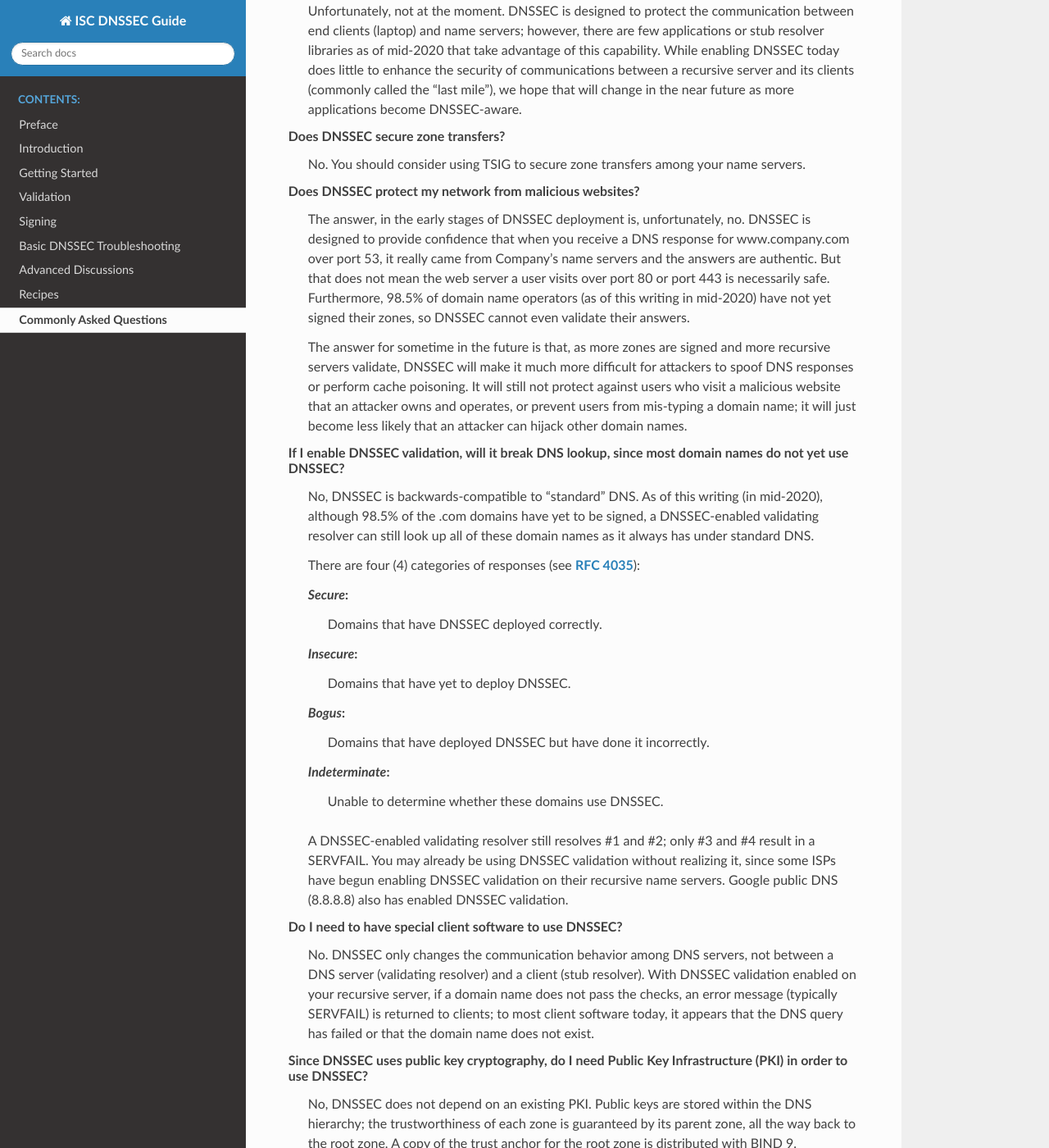
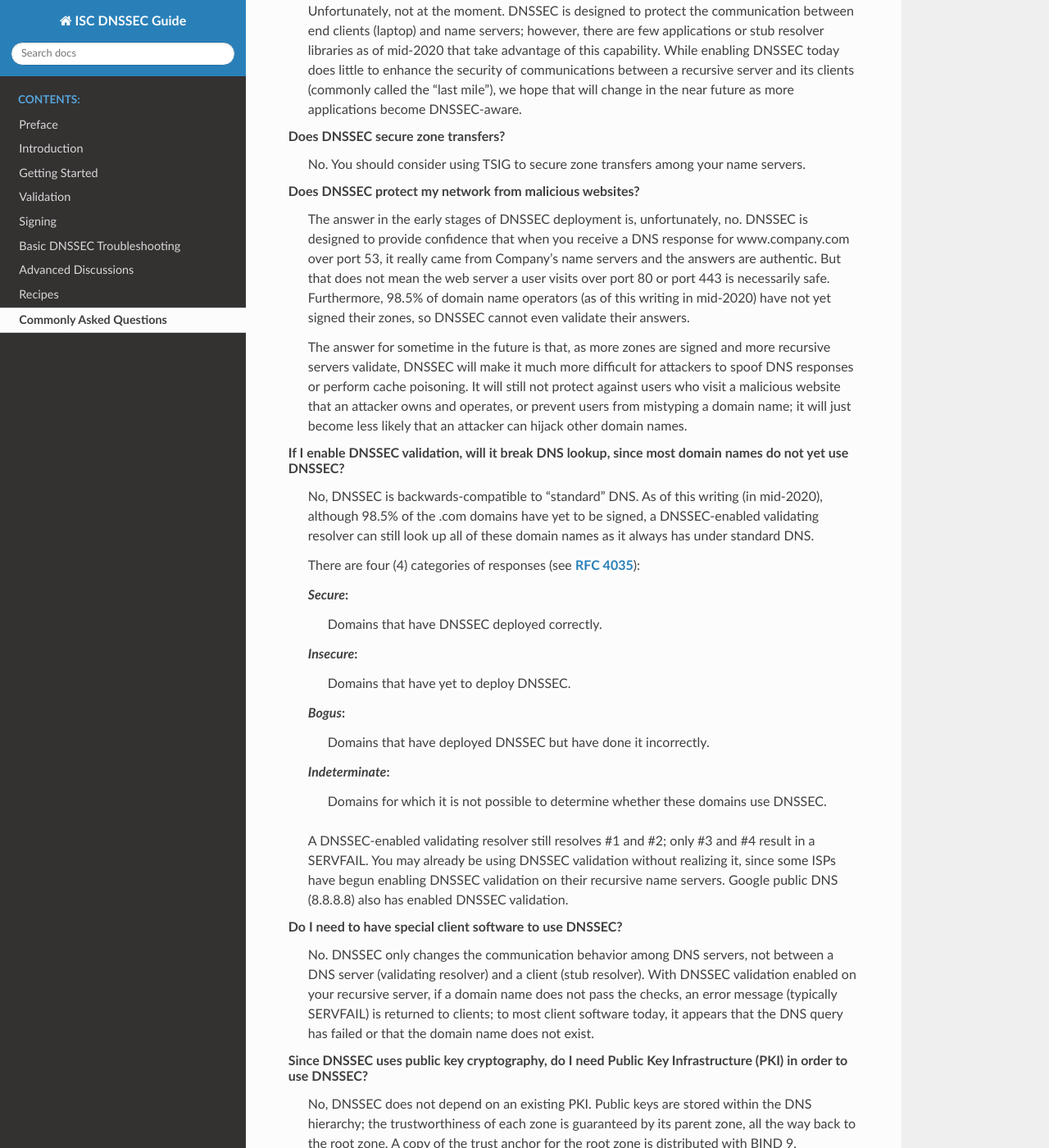
Before and after one commit to isc-projects/isc-dnssec-guide, a Sphinx documentation site: the page built from doc/commonly-asked-questions.rst, in a window 1280 px wide and 1400 px high, scrolled down 467 px. Shown: the whole window at 82% size. Built offline with Sphinx 7.4.7 and the Read the Docs theme 2.0.0, drawn with Linux system fonts in a browser that asks for light colours; some of the changed text lies outside the part shown.

Commit message:
Content and formatting edits

```diff
--- a/doc/commonly-asked-questions.rst
+++ b/doc/commonly-asked-questions.rst
@@ -30,7 +30,7 @@ Does DNSSEC secure zone transfers?
    name servers.
 
 Does DNSSEC protect my network from malicious websites?
-   The answer, in the early stages of DNSSEC deployment is, unfortunately,
+   The answer in the early stages of DNSSEC deployment is, unfortunately,
    no. DNSSEC is designed to provide
    confidence that when you receive a DNS response for www.company.com over
    port 53, it really came from Company's name servers and the
@@ -45,7 +45,7 @@ Does DNSSEC protect my network from malicious websites?
    difficult for attackers to spoof DNS responses or perform cache
    poisoning. It will still not protect against users who visit a malicious
    website that an attacker owns and operates, or prevent users from
-   mis-typing a domain name; it will just become less likely that an attacker can
+   mistyping a domain name; it will just become less likely that an attacker can
    hijack other domain names.
 
 If I enable DNSSEC validation, will it break DNS lookup, since most domain names do not yet use DNSSEC?
@@ -66,7 +66,7 @@ If I enable DNSSEC validation, will it break DNS lookup, since most domain names
       Domains that have deployed DNSSEC but have done it incorrectly.
 
    *Indeterminate*:
-      Unable to determine whether these domains use DNSSEC.
+      Domains for which it is not possible to determine whether these domains use DNSSEC.
 
    A DNSSEC-enabled validating resolver still resolves #1 and #2; only #3
    and #4 result in a SERVFAIL. You may already be using DNSSEC
```
Also changed, not shown: other parts of doc/commonly-asked-questions.rst (+2 -2 lines).
